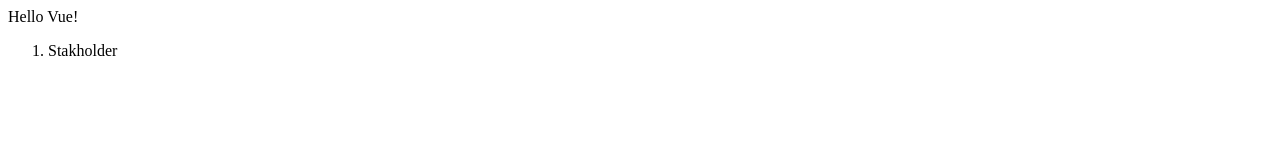
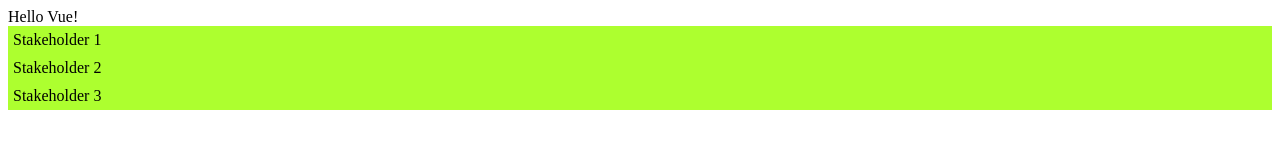
Before and after one commit to papanito/stakeholder-analysis, a plain HTML site: page index.html in a window 1280 px wide. Drawn offline with nearby package versions, Linux system fonts and the light colour scheme.

Commit message:
Added css stylesheet

```diff
--- a/index.html
+++ b/index.html
@@ -3,6 +3,7 @@
 <head>
     <title>Vue Tutorial Samples</title>
     <script src="https://unpkg.com/vue"></script>
+    <link rel="stylesheet" type="text/css" href="main.css">
 </head>
 
 <body>
@@ -10,19 +11,18 @@
         {{ message }}
     </div>
     <div id="app-2">
-        <ol>
-            <!--stakeholder-item
+           <stakeholder-item
                 v-for="stakeholder in stakeholderlist"
-                v-bind:key="stakeholder.id">
-            </stakeholder-item-->
-            <stakeholder-item></stakeholder-item>
+                v-bind:stakeholder="stakeholder"
+                v-bind:key="stakeholder.id"/>
         </ol>
     </div>
 
     <script>
         // Define a new component called stakeholder-item
         Vue.component('stakeholder-item', {
-            template: '<li>Stakholder</li>'
+            props: ['stakeholder'],
+            template: '<div class="stakeholderlist">{{ stakeholder.text }}</div>'
         })
 
         var app = new Vue({
--- /dev/null
+++ b/main.css
@@ -0,0 +1,4 @@
+div.stakeholderlist {
+    background-color: greenyellow;
+    padding: 5px;
+}
```
